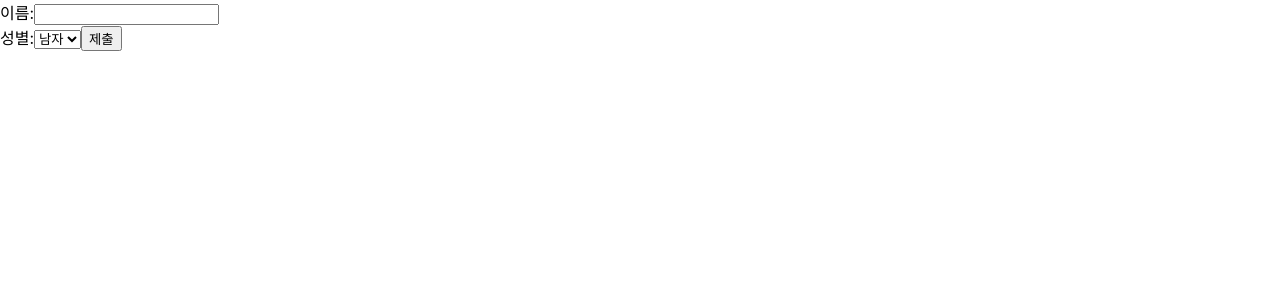
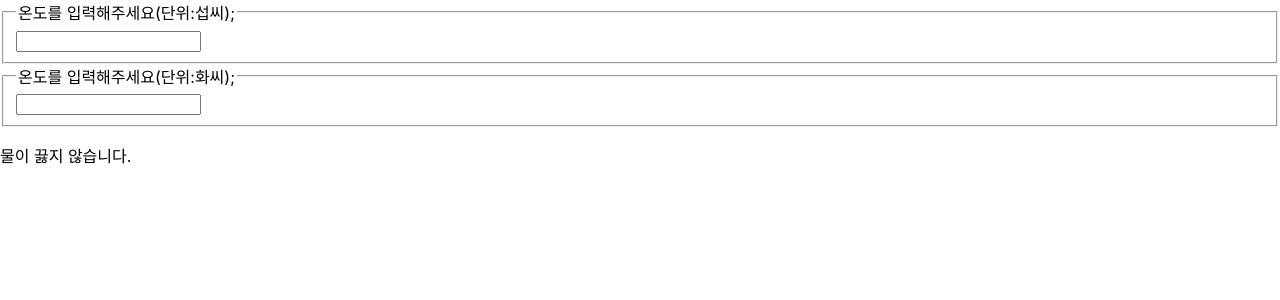
Before and after one commit to EdisonIm/Edison_Im, a React (Create React App) app in the folder my-app/: page / in a window 1280 px wide. Shown: the top 300 px of the page. Built offline with nearby package versions, Linux system fonts and the light colour scheme.

Commit message:
chapter12_Lifting State Up

```diff
--- /dev/null
+++ b/my-app/src/chapter12/Calculator.jsx
@@ -0,0 +1,65 @@
+import React, { useState } from "react";
+import TemperatureInput from "./TemperatureInput";
+
+function BoilingVerdict(props) {
+    if (props.celsius >= 100) {
+        return <p>물이 끓습니다.</p>;
+    }
+    return <p>물이 끓지 않습니다.</p>;
+}
+
+function toCelsius(fahrenheit) {
+    return ((fahrenheit - 32) * 5) / 9;
+}
+
+function toFahrenheit(celsius) {
+    return (celsius * 9) / 5 + 32;
+}
+
+function tryConvert(temperature, convert) {
+    const input = parseFloat(temperature);
+    if (Number.isNaN(input)) {
+        return "";
+    }
+    const output = convert(input);
+    const rounded = Math.round(output * 1000) / 1000;
+    return rounded.toString();
+}
+
+function Calculator(props) {
+    const [temperature, setTemperature] = useState("");
+    const [scale, setScale] = useState("c");
+
+    const handleCelsiusChange = (temperature) => {
+        setTemperature(temperature);
+        setScale("c");
+    };
+
+    const handleFahrenheitChange = (temperature) => {
+        setTemperature(temperature);
+        setScale("f");
+    };
+
+    const celsius =
+    scale === "f" ? tryConvert(temperature, toCelsius) : temperature;
+    const fahrenheit =
+    scale === "c" ? tryConvert(temperature, toFahrenheit) : temperature;
+
+    return (
+        <div>
+            <TemperatureInput
+                scale="c"
+                temperature={celsius}
+                onTemperatureChange={handleCelsiusChange}
+            />
+            <TemperatureInput
+                scale="f"
+                temperature={fahrenheit}
+                onTemperatureChange={handleFahrenheitChange}
+            />
+            <BoilingVerdict celsius={parseFloat(celsius)} />
+        </div>
+    );
+}
+
+export default Calculator;
--- /dev/null
+++ b/my-app/src/chapter12/TemperatureInput.jsx
@@ -0,0 +1,21 @@
+const scaleNames = {
+    c: "섭씨",
+    f: "화씨",
+};
+
+function TemperatureInput(props) {
+    const handleChange = (event) => {
+        props.onTemperatureChange(event.target.value);
+    };
+
+    return (
+        <fieldset>
+            <legend>
+                온도를 입력해주세요(단위:{scaleNames[props.scale]});
+            </legend>
+            <input value={props.temperature} onChange={handleChange} />
+        </fieldset>
+    );
+}
+
+export default TemperatureInput;
--- a/my-app/src/index.js
+++ b/my-app/src/index.js
@@ -12,11 +12,12 @@
 // import ConfirmButton from './chapter08/ConfirmButton';
 // import LandingPage from './chapter09/LandingPage';
 // import AttendanceBook from './chapter10/AttendanceBook';
-import SignUp from './chapter11/SignUp';
+// import SignUp from './chapter11/SignUp';
+import Calculator from './chapter12/Calculator';
 
 ReactDOM.render(
   <React.StrictMode>
-    <SignUp />
+    <Calculator />
   </React.StrictMode>,
   document.getElementById('root')
 );
```
